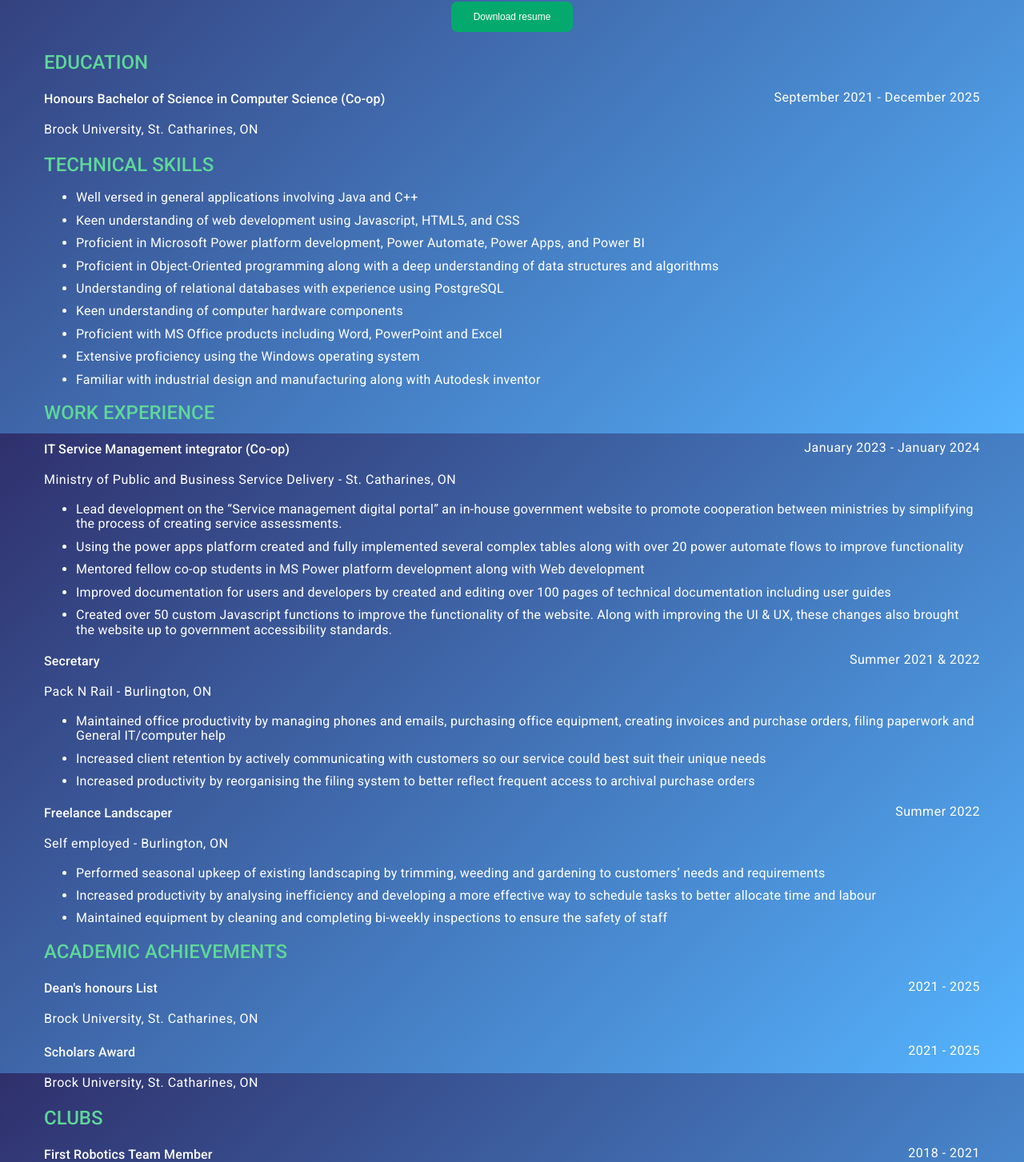
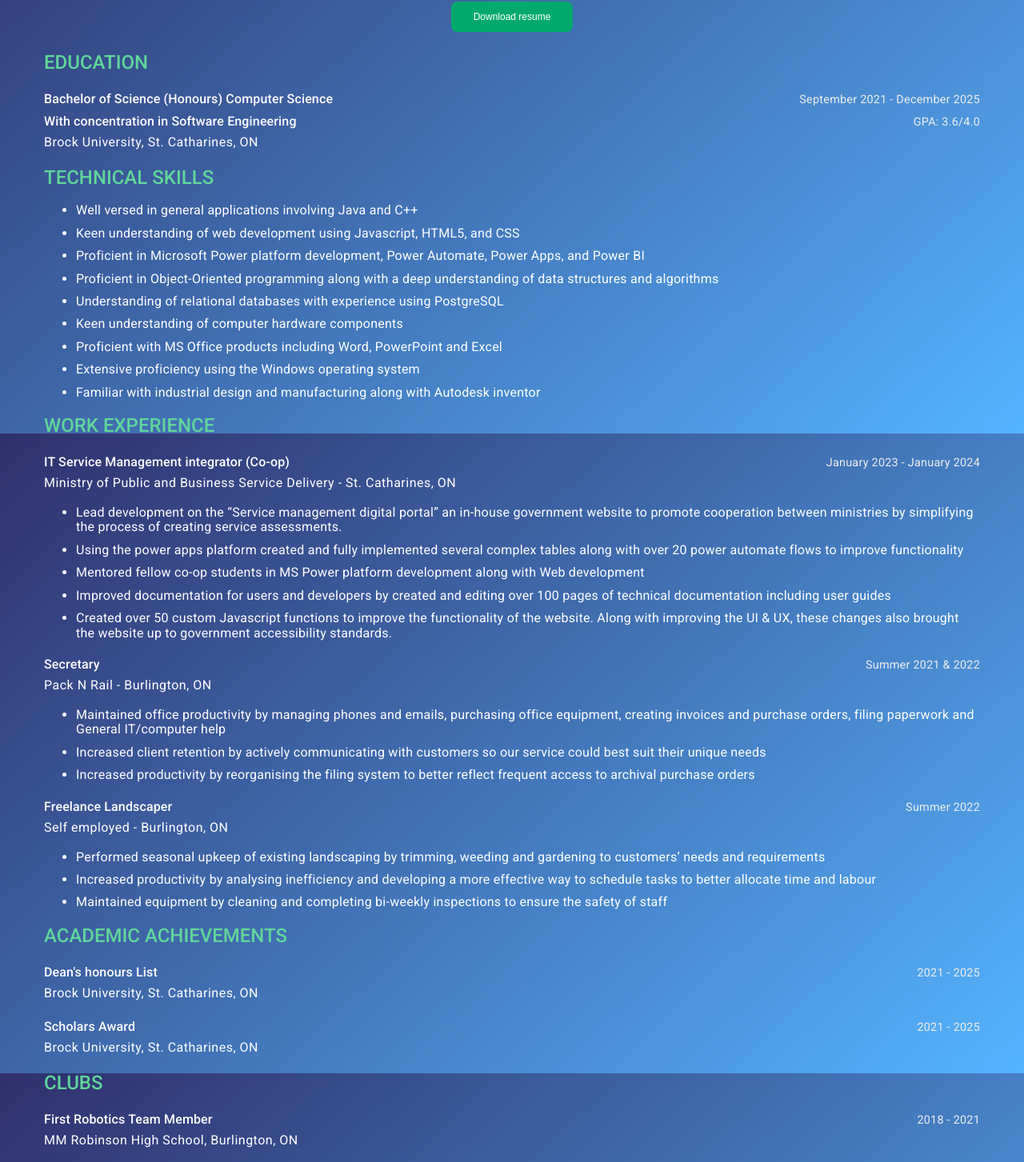
Before and after one commit to Nicholas-Parise/Portfolio, an Angular app: page /resume in a window 1280 px wide. Shown: the part 258-1711 px from the top of the page at 80% size. Built offline with nearby package versions, Linux system fonts and the light colour scheme.

Commit message:
updated resume

```diff
--- a/src/app/resume/resume.component.css
+++ b/src/app/resume/resume.component.css
@@ -1,8 +1,8 @@
-.resume{
-    display:block;
+.resume {
+  display: block;
   color: white;
-    font-size:12pt;
-    line-height:115%;
+  font-size: 12pt;
+  line-height: 115%;
 }
 
 
@@ -10,31 +10,39 @@ li {
   margin: 10px 0;
 }
 
-  h1{
+h1 {
   text-align: left;
   color: #5FD799;
   font-weight: 500;
 }
 
-  h3{
+h3 {
   font-weight: 500;
   margin-bottom: 0px;
 }
 
-    h3{
+h3 {
   margin-bottom: 0px;
 }
 
-
-  .date{
+/*
+.date {
   display: flex;
   align-items: center;
   margin-left: auto;
 }
+*/
+.date {
+  font-size: 0.9em;
+  color: #eee;
+  white-space: nowrap;
+}
 
-
-  .jobTitle{
-    display:flex;
+.jobTitle {
+  display: flex;
+  justify-content: space-between;
+  align-items: baseline;
+  gap: 10px;
 }
 
 @media (max-width: 800px) {
@@ -44,17 +52,16 @@ li {
 }
 
 
-
-    .btnContainer{
+.btnContainer {
   display: flex;
   justify-content: center;
 }
 
-    .download{
+.download {
   text-align: center;
 }
 
-  .btn{
+.btn {
   background-color: #04AA6D;
   border: none;
   color: white;
@@ -68,6 +75,6 @@ li {
   border-radius: 8px;
 }
 
-.btn:hover{
+.btn:hover {
   background-color: #00e490;
 }
--- a/src/app/resume/resume.component.html
+++ b/src/app/resume/resume.component.html
@@ -5,16 +5,20 @@
         <a href="../../assets/Resume.pdf" download = "Resume.pdf" target="_blank"> <button class="download btn">Download resume</button></a>
     </div>
 
-    <div class=resume>
+    <div class="resume">
 
         <br>
 
         <h1>EDUCATION</h1>
 
-        <h3 class = "jobTitle">
-            Honours Bachelor of Science in Computer Science (Co-op)
-            <h4 class="date">September 2021 - December 2025</h4>
-        </h3>
+        <div class="jobTitle">
+            <h3>Bachelor of Science (Honours) Computer Science</h3>
+            <span class="date">September 2021 - December 2025</span>
+        </div>
+        <div class="jobTitle">
+            <h3>With concentration in Software Engineering</h3>
+            <span class="date"> GPA: 3.6/4.0</span>
+        </div>
 
         <h4>Brock University, St. Catharines, ON</h4>
 
@@ -35,10 +39,10 @@
 
         <h1>WORK EXPERIENCE</h1>
 
-        <h3 class = "jobTitle">
-            IT Service Management integrator (Co-op)
-            <h4 class="date">January 2023 - January 2024</h4>
-        </h3>
+        <div class="jobTitle">
+            <h3>IT Service Management integrator (Co-op)</h3>
+            <span class="date">January 2023 - January 2024</span>
+        </div>
         <h4>Ministry of Public and Business Service Delivery - St. Catharines, ON</h4>
 
 
@@ -59,10 +63,10 @@
 
 
 
-        <h3 class = "jobTitle">
-            Secretary
-            <h4 class="date">Summer 2021 & 2022</h4>
-        </h3>
+        <div class="jobTitle">
+            <h3>Secretary</h3>
+            <span class="date">Summer 2021 & 2022</span>
+        </div>
         <h4>Pack N Rail - Burlington, ON</h4>
 
 <ul class="points">
@@ -75,11 +79,10 @@
         access to archival purchase orders</li>
 </ul>
 
-
-        <h3 class = "jobTitle">
-            Freelance Landscaper
-            <h4 class="date">Summer 2022</h4>
-        </h3>
+        <div class="jobTitle">
+            <h3>Freelance Landscaper</h3>
+            <span class="date">Summer 2022</span>
+        </div>
         <h4>Self employed - Burlington, ON</h4>
 
         <ul class="points">
@@ -98,26 +101,24 @@
         <h1>ACADEMIC ACHIEVEMENTS</h1>
 
 
-
-        <h3 class = "jobTitle">
-            Dean's honours List
-            <h4 class="date">2021 - 2025</h4>
-        </h3>
+        <div class="jobTitle">
+            <h3>Dean's honours List</h3>
+            <span class="date">2021 - 2025</span>
+        </div>
         <h4>Brock University, St. Catharines, ON</h4>
 
-
-        <h3 class = "jobTitle">
-            Scholars Award
-            <h4 class="date">2021 - 2025</h4>
-        </h3>
+        <div class="jobTitle">
+            <h3>Scholars Award</h3>
+            <span class="date">2021 - 2025</span>
+        </div>
         <h4>Brock University, St. Catharines, ON</h4>
 
         <h1>CLUBS</h1>
 
-        <h3 class = "jobTitle">
-            First Robotics Team Member
-            <h4 class="date">2018 - 2021</h4>
-        </h3>
+        <div class="jobTitle">
+            <h3>First Robotics Team Member</h3>
+            <span class="date">2018 - 2021</span>
+        </div>
         <h4>MM Robinson High School, Burlington, ON</h4>
 
         <ul class="points">
```
Lines whose indentation alone changed are shown as unchanged.
